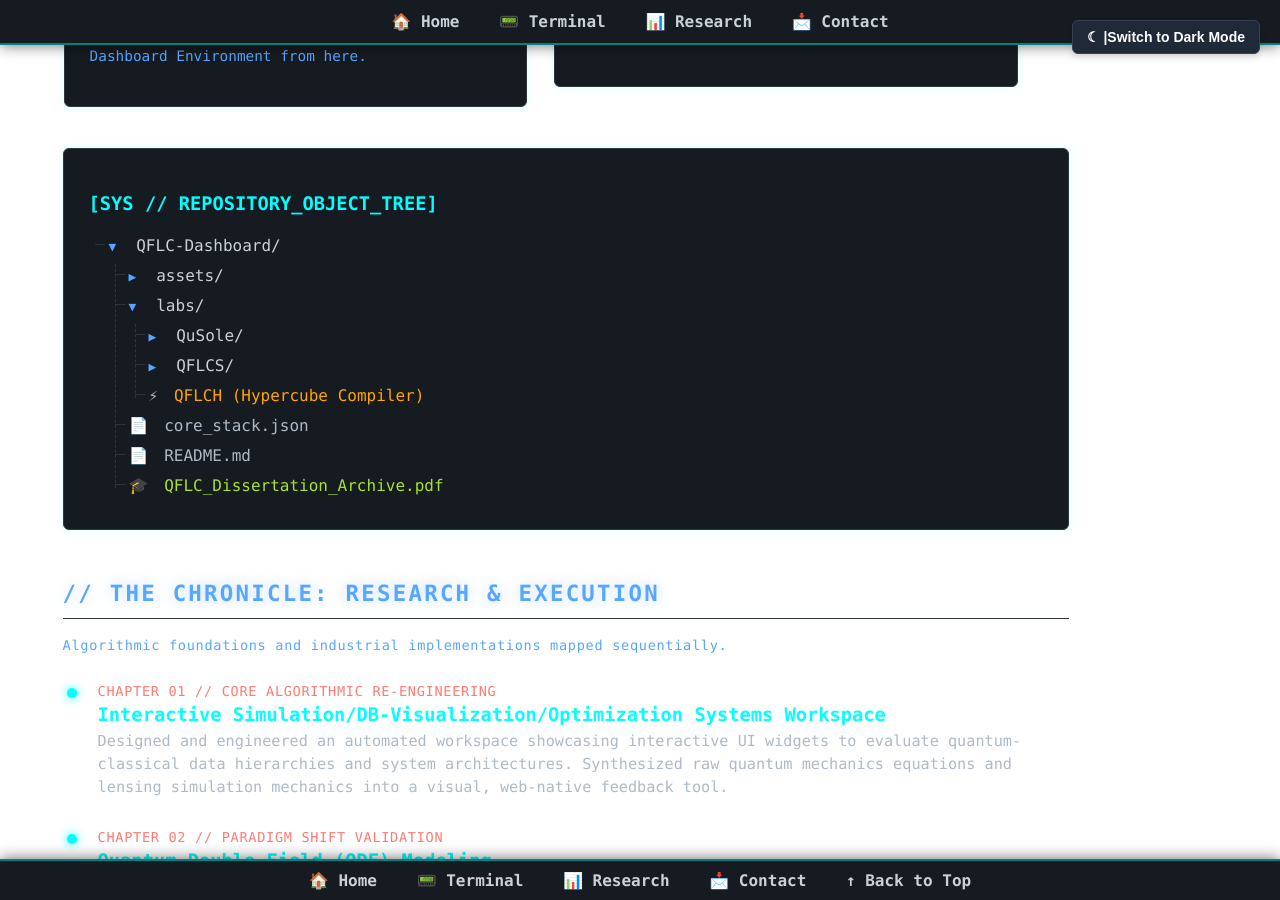
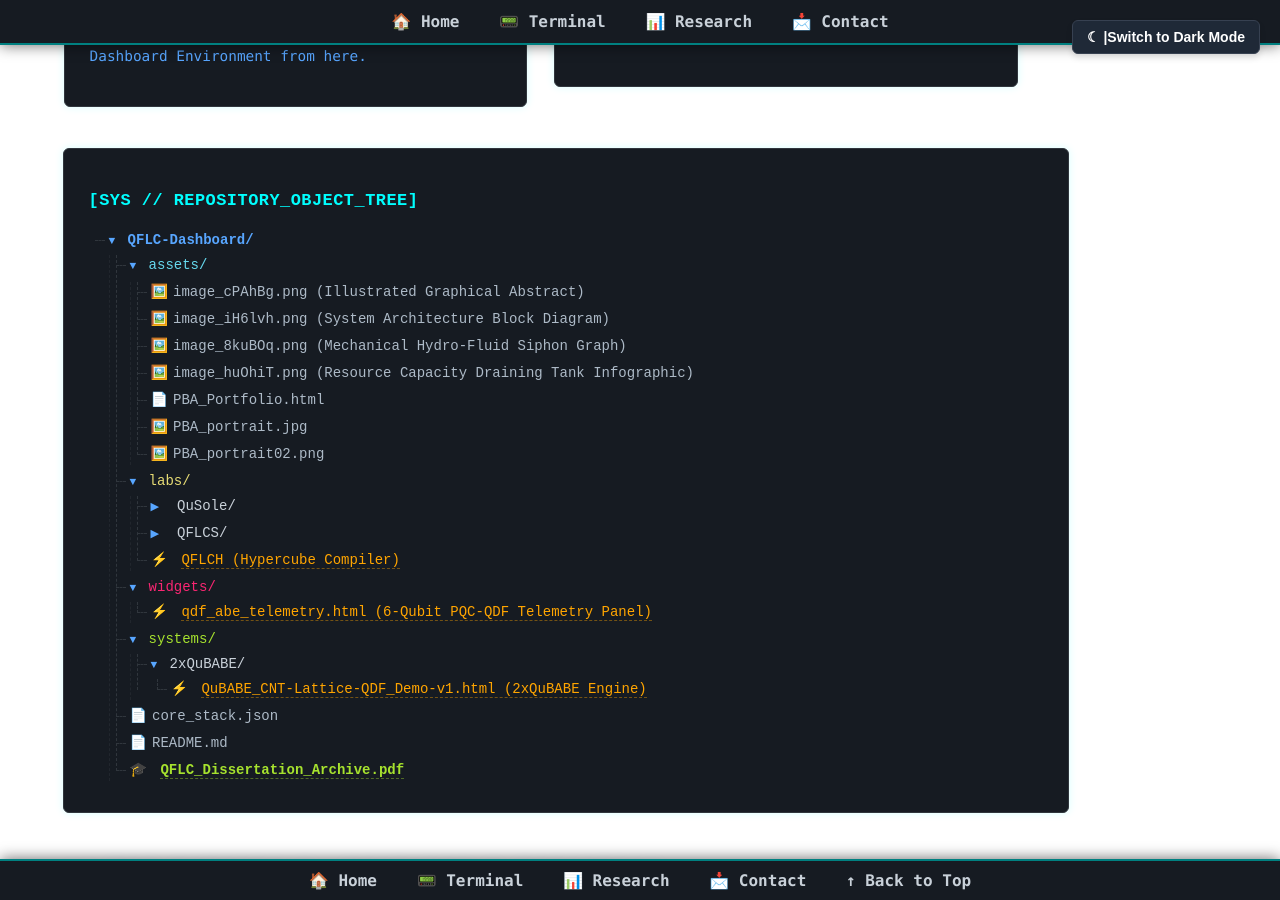
Before and after one commit to phibal12/QFLC-Dashboard, a Jekyll site: the page built from PBA_Portfolio.html, in a window 1280 px wide and 900 px high, scrolled down 3565 px. Built offline with Jekyll 4.4.1, drawn with Linux system fonts in a browser that asks for light colours; a script that is not in the unit is left out.

Commit message:
Readme collection update

```diff
--- a/PBA_Portfolio.html
+++ b/PBA_Portfolio.html
@@ -1955,62 +1955,95 @@ function secureEmail(event) {
 <img src="./assets/portfolio_rep_tree.jpeg" class="print-only-tree-image" alt="Repository Tree Structure">
 
 
-<div class="interactive-card directory-tree-container" style="margin-top: 25px;">
-  <h3 class="accent-cyan" style="margin-bottom: 20px; color: #00ffff;">[SYS // REPOSITORY_OBJECT_TREE]</h3>
-
-  <ul class="tree-root">
+<div class="interactive-card directory-tree-container" style="margin-top: 25px; background: #111827; border: 1px solid #30363d; border-radius: 8px; padding: 20px; box-shadow: 0 4px 12px rgba(0,0,0,0.5);">
+  <h3 class="accent-cyan" style="margin-bottom: 20px; color: #00ffff; font-family: monospace; font-size: 1.3em; letter-spacing: 0.5px;">[SYS // REPOSITORY_OBJECT_TREE]</h3>
+
+  <ul class="tree-root" style="list-style-type: none; padding-left: 5px; margin: 0; font-family: monospace; font-size: 14px; color: #c9d1d9; line-height: 1.6;">
     <!-- Main Root Node -->
     <li class="tree-item folder is-open">
-      <span class="tree-toggle"><span class="folder-icon">▼</span> QFLC-Dashboard/</span>
-
-      <ul class="tree-branch">
+      <span class="tree-toggle" style="font-weight: bold; color: #58a6ff;"><span class="folder-icon" style="margin-right: 5px;">▼</span>QFLC-Dashboard/</span>
+
+      <ul class="tree-branch" style="list-style-type: none; padding-left: 20px; border-left: 1px dashed #21262d; margin-top: 5px; margin-bottom: 5px;">
+
         <!-- Subfolder: assets -->
-        <li class="tree-item folder">
-          <span class="tree-toggle"><span class="folder-icon">▶</span> assets/</span>
-          <ul class="tree-branch">
-            <li class="tree-item file"><span class="file-icon">📄</span> PBA_Portfolio.html</li>
-            <li class="tree-item file"><span class="file-icon">🖼️</span> PBA_portrait.jpg</li>
-            <li class="tree-item file"><span class="file-icon">🖼️</span> PBA_portrait02.png</li>
+        <li class="tree-item folder is-open" style="margin-top: 3px;">
+          <span class="tree-toggle" style="color: #66d9ef;"><span class="folder-icon" style="margin-right: 5px;">▼</span>assets/</span>
+          <ul class="tree-branch" style="list-style-type: none; padding-left: 20px; border-left: 1px dashed #21262d;">
+            <li class="tree-item file" style="color: #8b949e;"><span class="file-icon" style="margin-right: 5px;">🖼️</span>image_cPAhBg.png (Illustrated Graphical Abstract)</li>
+            <li class="tree-item file" style="color: #8b949e;"><span class="file-icon" style="margin-right: 5px;">🖼️</span>image_iH6lvh.png (System Architecture Block Diagram)</li>
+            <li class="tree-item file" style="color: #8b949e;"><span class="file-icon" style="margin-right: 5px;">🖼️</span>image_8kuBOq.png (Mechanical Hydro-Fluid Siphon Graph)</li>
+            <li class="tree-item file" style="color: #8b949e;"><span class="file-icon" style="margin-right: 5px;">🖼️</span>image_huOhiT.png (Resource Capacity Draining Tank Infographic)</li>
+            <li class="tree-item file"><span class="file-icon" style="margin-right: 5px;">📄</span>PBA_Portfolio.html</li>
+            <li class="tree-item file"><span class="file-icon" style="margin-right: 5px;">🖼️</span>PBA_portrait.jpg</li>
+            <li class="tree-item file"><span class="file-icon" style="margin-right: 5px;">🖼️</span>PBA_portrait02.png</li>
           </ul>
         </li>
 
         <!-- Subfolder: labs -->
-        <li class="tree-item folder is-open">
-          <span class="tree-toggle"><span class="folder-icon">▼</span> labs/</span>
-          <ul class="tree-branch">
-            <!-- Nested Active Module -->
-            <li class="tree-item folder">
+        <li class="tree-item folder is-open" style="margin-top: 6px;">
+          <span class="tree-toggle" style="color: #e6db74;"><span class="folder-icon" style="margin-right: 5px;">▼</span>labs/</span>
+          <ul class="tree-branch" style="list-style-type: none; padding-left: 20px; border-left: 1px dashed #21262d;">
+            <!-- Nested Active Module: QuSole -->
+            <li class="tree-item folder" style="margin-top: 3px;">
               <span class="tree-toggle"><span class="folder-icon">▶</span> QuSole/</span>
-              <ul class="tree-branch">
+              <ul class="tree-branch" style="list-style-type: none; padding-left: 20px;">
                 <li class="tree-item file computational-node">
-                  <span class="file-icon">⚡</span>
-                  <a href="https://github.io" target="_blank">index.html (Live QuSole Sim)</a>
+                  <span class="file-icon" style="color: #ffa500; margin-right: 5px;">⚡</span>
+                  <a href="labs/QuSole/index.html" target="_blank" style="color: #ffa500; text-decoration: none; border-bottom: 1px dashed rgba(255,165,0,0.4);">index.html (Live QuSole Sim)</a>
                 </li>
               </ul>
             </li>
-			<li class="tree-item folder">
+            <!-- Nested Active Module: QFLCS -->
+            <li class="tree-item folder" style="margin-top: 3px;">
               <span class="tree-toggle"><span class="folder-icon">▶</span> QFLCS/</span>
-              <ul class="tree-branch">
+              <ul class="tree-branch" style="list-style-type: none; padding-left: 20px;">
                 <li class="tree-item file computational-node">
-                  <span class="file-icon">⚡</span>
-                  <a href="https://codeocean.com/capsule/6853712/tree/v2?run=run" target="_blank">index.html (Basic Live QFLC Sim)</a>
+                  <span class="file-icon" style="color: #ffa500; margin-right: 5px;">⚡</span>
+                  <a href="labs/QFLCS/index.html" target="_blank" style="color: #ffa500; text-decoration: none; border-bottom: 1px dashed rgba(255,165,0,0.4);">index.html (Basic Live QFLC Sim)</a>
                 </li>
               </ul>
             </li>
-            <li class="tree-item file computational-node">
-              <span class="file-icon">⚡</span>
-              <a href="https://phibal12.github.io/QFLC-Dashboard/labs/QFLCH" target="_blank">QFLCH (Hypercube Compiler)</a>
+            <!-- Compiler Anchor -->
+            <li class="tree-item file computational-node" style="margin-top: 3px; margin-bottom: 3px;">
+              <span class="file-icon" style="color: #ffa500; margin-right: 5px;">⚡</span>
+              <a href="labs/QFLCH" target="_blank" style="color: #ffa500; text-decoration: none; border-bottom: 1px dashed rgba(255,165,0,0.4);">QFLCH (Hypercube Compiler)</a>
             </li>
           </ul>
         </li>
 
+        <!-- Subfolder: widgets -->
+        <li class="tree-item folder is-open" style="margin-top: 6px;">
+          <span class="tree-toggle" style="color: #f92672;"><span class="folder-icon" style="margin-right: 5px;">▼</span>widgets/</span>
+          <ul class="tree-branch" style="list-style-type: none; padding-left: 20px; border-left: 1px dashed #21262d;">
+            <li class="tree-item file computational-node" style="margin-top: 3px; margin-bottom: 3px;">
+              <span class="file-icon" style="color: #ffa500; margin-right: 5px;">⚡</span>
+              <a href="widgets/qdf_abe_telemetry.html" target="_blank" style="color: #ffa500; text-decoration: none; border-bottom: 1px dashed rgba(255,165,0,0.4);">qdf_abe_telemetry.html (6-Qubit PQC-QDF Telemetry Panel)</a>
+            </li>
+          </ul>
+        </li>
+
+        <!-- Subfolder: systems -->
+        <li class="tree-item folder is-open" style="margin-top: 6px;">
+          <span class="tree-toggle" style="color: #a6e22e;"><span class="folder-icon" style="margin-right: 5px;">▼</span>systems/</span>
+          <ul class="tree-branch" style="list-style-type: none; padding-left: 20px; border-left: 1px dashed #21262d;">
+            <li class="tree-item folder is-open" style="margin-top: 3px;">
+              <span class="tree-toggle" style="color: #c9d1d9;"><span class="folder-icon" style="margin-right: 5px;">▼</span>2xQuBABE/</span>
+              <ul class="tree-branch" style="list-style-type: none; padding-left: 20px;">
+                <li class="tree-item file computational-node" style="margin-top: 3px; margin-bottom: 3px;">
+                  <span class="file-icon" style="color: #ffa500; margin-right: 5px;">⚡</span>
+                  <a href="systems/2xQuBABE/QuBABE_CNT-Lattice-QDF_Demo-v1.html" target="_blank" style="color: #ffa500; text-decoration: none; border-bottom: 1px dashed rgba(255,165,0,0.4);">QuBABE_CNT-Lattice-QDF_Demo-v1.html (2xQuBABE Engine)</a>
+                </li>
+              </ul>
+            </li>
+          </ul>
+        </li>
 
         <!-- Core Root Level Artifact Files -->
-        <li class="tree-item file"><span class="file-icon">📄</span> core_stack.json</li>
-        <li class="tree-item file"><span class="file-icon">📄</span> README.md</li>
-        <li class="tree-item file academic-node">
-          <span class="file-icon">🎓</span>
-          <a href="https://hdl.handle.net/1828/23705" target="_blank">QFLC_Dissertation_Archive.pdf</a>
+        <li class="tree-item file" style="margin-top: 6px;"><span class="file-icon" style="margin-right: 5px;">📄</span>core_stack.json</li>
+        <li class="tree-item file" style="margin-top: 3px;"><span class="file-icon" style="margin-right: 5px;">📄</span>README.md</li>
+        <li class="tree-item academic-node" style="margin-top: 3px; margin-bottom: 3px;">
+          <span class="file-icon" style="color: #a6e22e; margin-right: 5px;">🎓</span>
+          <a href="https://hdl.handle.net/1828/23705" target="_blank" style="color: #a6e22e; text-decoration: none; border-bottom: 1px dashed rgba(166,226,46,0.4); font-weight: bold;">QFLC_Dissertation_Archive.pdf</a>
         </li>
       </ul>
     </li>
@@ -2605,18 +2638,29 @@ document.addEventListener("DOMContentLoaded", () => {
      const textTreeOutput =
     `<strong>QFLC-Dashboard/</strong><br>` +
     `├── <strong>assets/</strong><br>` +
+    `│   ├── <span style="color: #66d9ef;">image_cPAhBg.png (Illustrated Graphical Abstract)</span><br>` +
+    `│   ├── <span style="color: #66d9ef;">image_iH6lvh.png (System Architecture Block Diagram)</span><br>` +
+    `│   ├── <span style="color: #66d9ef;">image_8kuBOq.png (Mechanical Hydro-Fluid Siphon Graph)</span><br>` +
+    `│   ├── <span style="color: #66d9ef;">image_huOhiT.png (Resource Capacity Draining Tank Infographic)</span><br>` +
     `│   ├── PBA_Portfolio.html<br>` +
     `│   ├── PBA_portrait.jpg<br>` +
     `│   └── PBA_portrait02.png<br>` +
     `├── <strong>labs/</strong><br>` +
     `│   ├── <strong>QuSole/</strong><br>` +
     `│   │   └── <span style="color: #ffa500;">index.html (Live QuSole Sim)</span><br>` +
-		`│   ├── <strong>QFLCS/</strong><br>` +
-        `│   │   └── <span style="color: #ffa500;">index.html (Basic Live QFLC Sim)</span><br>` +
-        `│   └── <span style="color: #ffa500;">QFLCH (Hypercube Compiler)</span><br>` +
+    `│   └── <strong>QFLCS/</strong><br>` +
+    `│       └── <span style="color: #ffa500;">index.html (Basic Live QFLC Sim)</span><br>` +
+    `├── <strong>widgets/</strong><br>` +
+    `│   └── <span style="color: #ffa500;">qdf_abe_telemetry.html (6-Qubit PQC-QDF Telemetry Panel)</span><br>` +
+    `├── <strong>systems/</strong><br>` +
+    `│   └── <strong>2xQuBABE/</strong><br>` +
+    `│       └── <span style="color: #ffa500;">QuBABE_CNT-Lattice-QDF_Demo-v1.html (2xQuBABE Engine)</span><br>` +
     `├── core_stack.json<br>` +
     `├── README.md<br>` +
+    `├── <span style="color: #ffa500;">QFLCH (Hypercube Compiler)</span><br>` +
     `└── <span style="color: #a6e22e;">QFLC_Dissertation_Archive.pdf</span>`;
+
+
 
       // Inject the tree output string block into the screen context logs
       setTimeout(() => {
```
Also changed, not shown: README.md (+48 -22 lines). Lines whose indentation alone changed are shown as unchanged.
